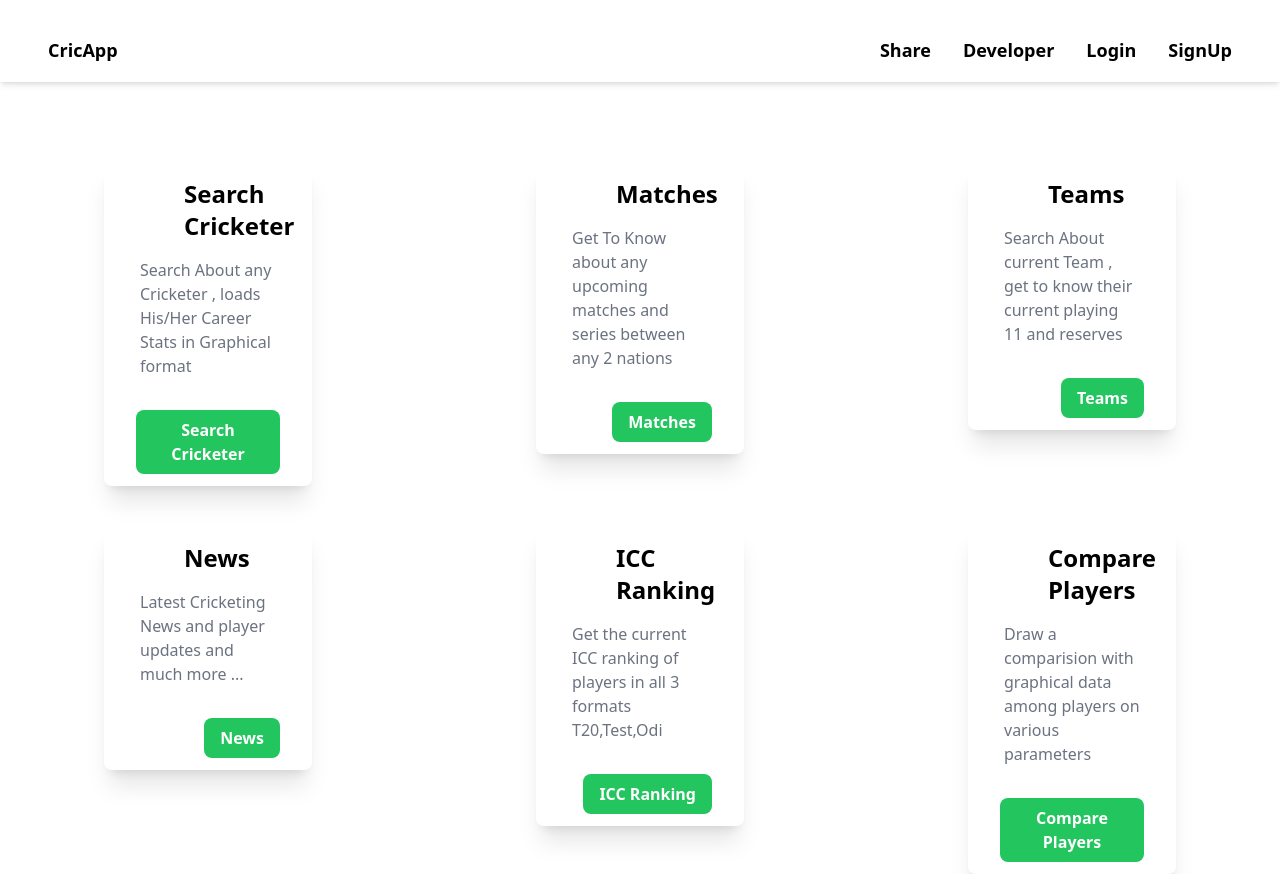
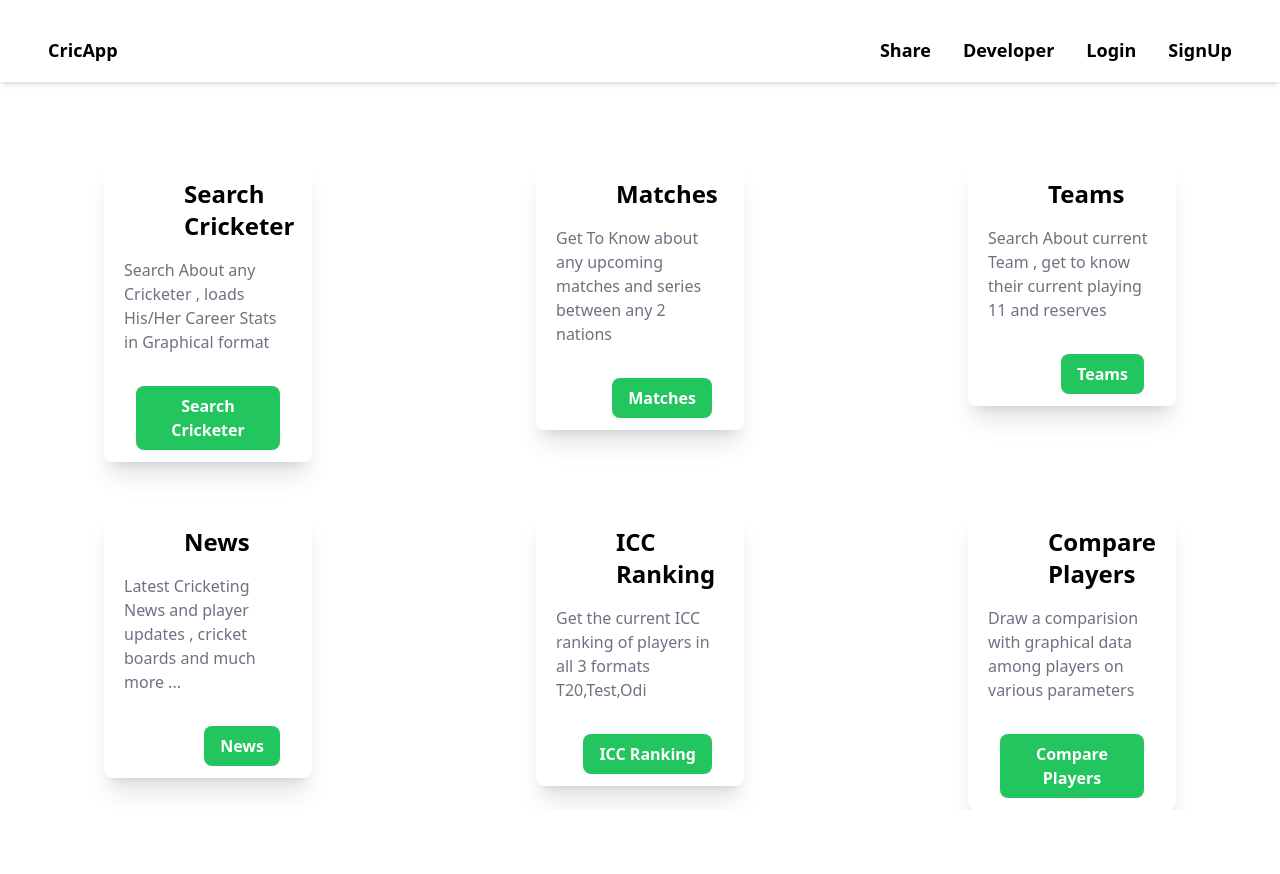
Before and after one commit to Khemendra-Bhardwaj/cricApp, a React (Create React App) app in the folder my-app/: page /home in a window 1280 px wide. After the commit the page ends 810 px from the top, so only its background shows below. Built offline with nearby package versions, Linux system fonts and the light colour scheme; the HTML template or start-up script is replaced by a standard one.

Commit message:
Home css ++

```diff
--- a/my-app/src/Home.js
+++ b/my-app/src/Home.js
@@ -89,7 +89,7 @@ const Card = ({Field})=>{
 
   <header class=" text-2xl font-semibold font-bold font-sans p-4 ml-16 " >  {Field.heading}</header>
   <div class="px-5  ">
-    <p class="text-gray-500 px-4 ">
+    <p class="text-gray-500 ml-auto mr-auto  ">
     {Field.subHeading}
     </p>
   </div>
@@ -134,13 +134,13 @@ export default function Home() {
 <div class=' ml-auto mr-auto ' >
 <Card Field={ {heading : 'Teams ', subHeading : 'Search About current Team , get to know their current playing 11 and reserves ', id: 'teams' , img : Team  }  }/>
 </div>
-<div class=' ml-auto mr-auto mt-6' >
-<Card Field={ {heading : 'News ', subHeading : 'Latest Cricketing News and player updates and much more ...  ', id: 'news', img : News }  }/>
+<div class=' ml-auto mr-auto mt-8' >
+<Card Field={ {heading : 'News ', subHeading : 'Latest Cricketing News and player updates , cricket boards and much more ...  ', id: 'news', img : News }  }/>
 </div>
-<div class=' ml-auto mr-auto mt-6' >
+<div class=' ml-auto mr-auto mt-8' >
 <Card Field={ {heading : 'ICC Ranking ', subHeading : ' Get the current ICC ranking of players in all 3 formats T20,Test,Odi   ', id: 'icc', img : Icc }  }/>
 </div>
-<div class=' ml-auto mr-auto mt-6' >
+<div class=' ml-auto mr-auto mt-8' >
 <Card Field={ {heading : 'Compare Players ', subHeading : ' Draw a comparision with graphical data among players on various parameters   ', id: 'compare-players' , img : Compare  }  }/>
 </div>
 </div>
```
